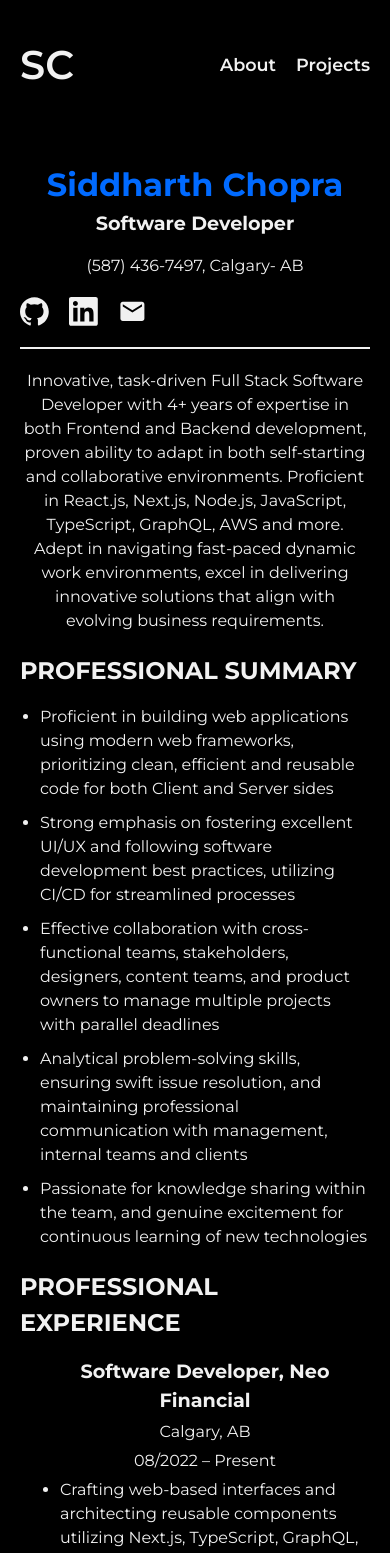
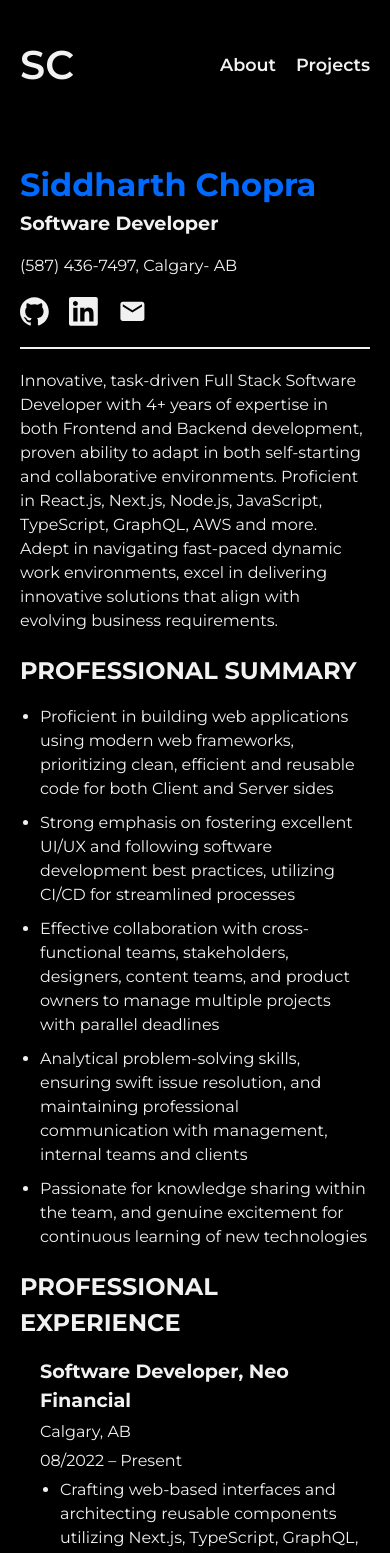
Before and after one commit to sidchopp/sid-chopra, a React (Create React App) app: page /resume in a window 390 px wide. Shown: the top 1553 px of the page. Built offline with nearby package versions, Linux system fonts and the light colour scheme.

Commit message:
headings for Hero section only use its own CSS

```diff
--- a/src/components/hero/Hero.module.css
+++ b/src/components/hero/Hero.module.css
@@ -6,7 +6,7 @@
     margin: 40px 0;
 }
 
-h1 {
+.hero h1 {
     font-size: 4rem;
 }
 
@@ -58,10 +58,10 @@ h1 {
 }
 
 @media (max-width: 1100px) {
-    h1 {
+    .hero h1 {
         font-size: 3.5rem;
     }
-    h3 {
+    .hero h3 {
         font-size: 2rem;
     }
     .img {
@@ -71,18 +71,18 @@ h1 {
 }
 
 @media (max-width: 800px) {
-    .hero{
+    .hero {
         grid-template-columns: 1fr;
     }
-    h1 {
+    .hero h1 {
         font-size: 3em;
         text-align: center;
     }
-    h3 {
+    .hero h3 {
         font-size: 1.5em;
         text-align: center;
     }
-    p {
+    .hero p {
         font-size: 1em;
         text-align: center;
     }
```
